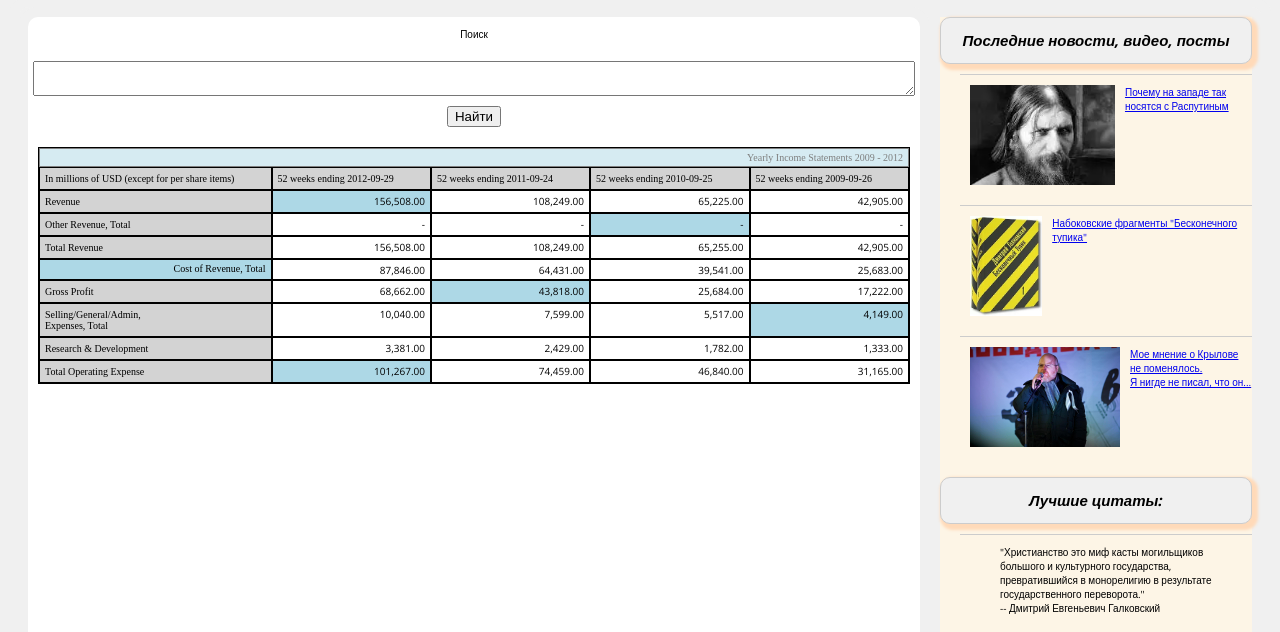
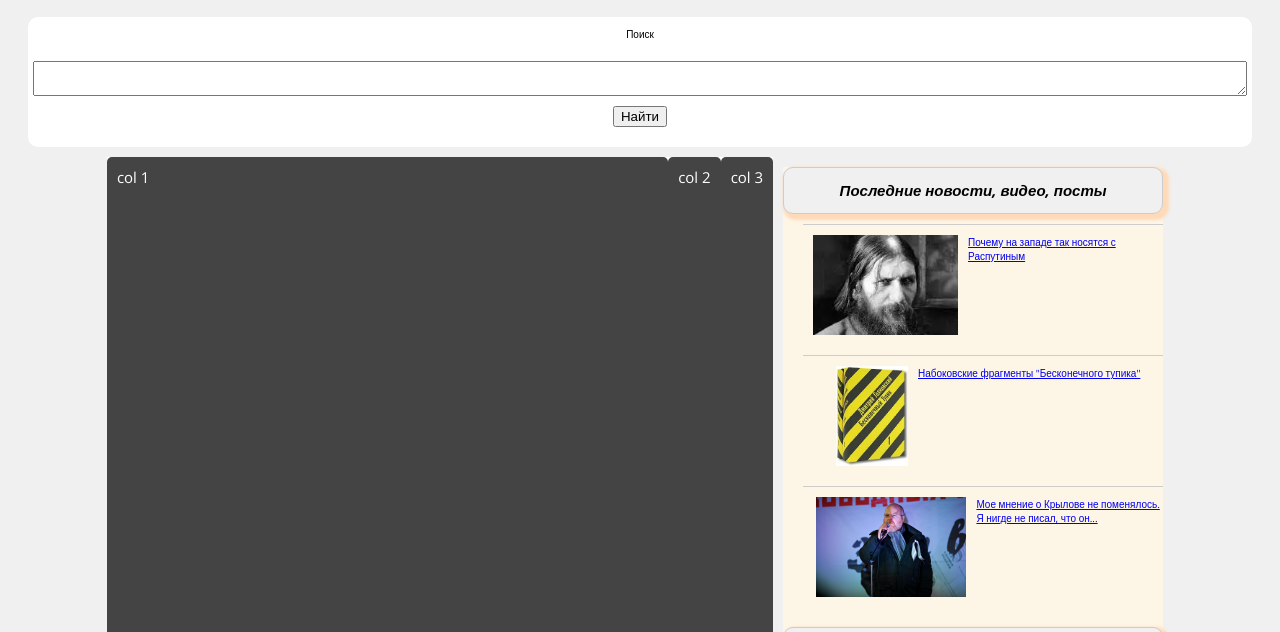
Before and after one commit to TurnTheSlayerXD/web, a plain HTML site: page index.html in a window 1280 px wide. Shown: the part 139-771 px from the top of the page. Drawn offline with nearby package versions, Linux system fonts and the light colour scheme; grey boxes are pictures that could not be loaded; a web font is replaced by a local one.

Commit message:
not done

```diff
--- a/css/styles.css
+++ b/css/styles.css
@@ -160,9 +160,7 @@ header div.header_title span.main_title {
         text-decoration: none;
         flex: 1 2;
 
-        display: flex;
-        justify-content: center;
-        align-items: center;
+        text-align: center;
     }
 
 }
@@ -392,21 +390,20 @@ span.aside_news_comment {
     padding-top: 10px;
 }
 
-div.grid_table {
+.grid_table {
     display: grid;
     border: solid 0.5px #000;
-    margin-left: 10px;
-    margin-right: 10px;
+    grid-auto-flow: row;
 
 }
 
 
-div.grid_table_header {
-    border: solid 0.5px #000;
+
+.grid_table_header {
+    border: solid 1px #000;
     font-family: "Times New Roman", serif;
-    grid-column: 1/6;
+    grid-column: 1/5;
     text-align: center;
-    vertical-align: center;
     opacity: 0.5;
     background-color: #a8c7fa;
 
@@ -415,18 +412,17 @@ div.grid_table_header {
 
 }
 
-div.grid_column_name {
+.grid_column_name {
     padding-top: 5px;
     padding-bottom: 5px;
     padding-left: 5px;
 
     font-family: "Times New Roman", serif;
     border: solid 0.5px #000;
-    background-color: lightgray;
 }
 
 
-div.grid_row_name {
+.grid_row_name {
     padding-top: 5px;
     padding-bottom: 5px;
     padding-left: 5px;
@@ -435,18 +431,39 @@ div.grid_row_name {
     background-color: lightgray;
 }
 
-div.grid_table > div:nth-child(7n + 1) {
-    background-color: lightblue;
+
+
+.grid_row_data {
     border: solid 0.5px #000;
     text-align: right;
     padding-top: 3px;
     padding-right: 5px;
 }
 
+.grid_row {
+    display: grid;
+    grid-auto-flow: column;
+}
 
-div.grid_row_data {
-    border: solid 0.5px #000;
-    text-align: right;
-    padding-top: 3px;
-    padding-right: 5px;
+.grid_row:nth-child(even) {
+    background-color: yellowgreen;
 }
+
+.wrapper {
+    display: grid;
+    grid-template-columns: repeat(3, auto);
+    background-color: #fff;
+    color: #444;
+    max-width: 800px;
+}
+
+.box {
+    background-color: #444;
+    color: #fff;
+    border-radius: 5px;
+    padding: 10px;
+    font-size: 150%;
+}
+.row {
+    display: contents;
+}
--- a/index.html
+++ b/index.html
@@ -10,15 +10,17 @@
 
     <link rel="preconnect" href="https://fonts.googleapis.com">
     <link rel="preconnect" href="https://fonts.gstatic.com" crossorigin>
-    <link href="https://fonts.googleapis.com/css2?family=Edu+AU+VIC+WA+NT+Guides:wght@400..700&display=swap" rel="stylesheet">
+    <link href="https://fonts.googleapis.com/css2?family=Edu+AU+VIC+WA+NT+Guides:wght@400..700&display=swap"
+          rel="stylesheet">
     <link href="./css/styles.css" rel="stylesheet">
     <link rel="preconnect" href="https://fonts.googleapis.com">
     <link rel="preconnect" href="https://fonts.gstatic.com" crossorigin>
-    <link href="https://fonts.googleapis.com/css2?family=Open+Sans:ital,wght@0,300..800;1,300..800&display=swap" rel="stylesheet">
+    <link href="https://fonts.googleapis.com/css2?family=Open+Sans:ital,wght@0,300..800;1,300..800&display=swap"
+          rel="stylesheet">
 </head>
 
 <body>
-<header class = "galkovsky_header">
+<header class="galkovsky_header">
     <div class="header_box">
         <img src="imgs/фото.jfif" alt="фото Галковского">
         <div class="header_title">
@@ -47,7 +49,6 @@
 <main>
 
 
-
     <div class="page_content">
 
         <div class="main_content">
@@ -62,66 +63,26 @@
                 <input placeholder="Поиск по ключевым словам" type="submit" value="Найти">
             </form>
 
-            <div class="grid_table">
 
-                <div class="grid_table_header">Yearly Income Statements 2009 - 2012</div>
-                <div class="grid_column_name"> In millions of USD (except for per share items)</div>
-                <div class="grid_column_name"> 52 weeks ending 2012-09-29</div>
-                <div class="grid_column_name">52 weeks ending 2011-09-24</div>
-                <div class="grid_column_name">52 weeks ending 2010-09-25</div>
-                <div class="grid_column_name">52 weeks ending 2009-09-26</div>
+        </div>
+        <div class="wrapper">
+            <div class="box a">col 1</div>
+            <div class="box b">col 2</div>
+            <div class="box c">col 3</div>
 
-                <div class="grid_row_name">Revenue</div>
-                <div class="grid_row_data">156,508.00</div>
-                <div class="grid_row_data">108,249.00</div>
-                <div class="grid_row_data">65,225.00</div>
-                <div class="grid_row_data">42,905.00</div>
+            <!-- Table Row -->
+            <tr class="row">
+                <td class="box d">short data</td>
+                <td class="box e">a really long piece of dataa really long piece of data</td>
+                <td class="box f">short data</td>
+            </tr>
 
-                <div class="grid_row_name">Other Revenue, Total</div>
-                <div class="grid_row_data">-</div>
-                <div class="grid_row_data">-</div>
-                <div class="grid_row_data">-</div>
-                <div class="grid_row_data">-</div>
-
-                <div class="grid_row_name">Total Revenue</div>
-                <div class="grid_row_data">156,508.00</div>
-                <div class="grid_row_data">108,249.00</div>
-                <div class="grid_row_data">65,255.00</div>
-                <div class="grid_row_data">42,905.00</div>
-
-                <div class="grid_row_name">Cost of Revenue, Total</div>
-                <div class="grid_row_data">87,846.00</div>
-                <div class="grid_row_data">64,431.00</div>
-                <div class="grid_row_data">39,541.00</div>
-                <div class="grid_row_data">25,683.00</div>
-
-                <div class="grid_row_name">Gross Profit</div>
-                <div class="grid_row_data">68,662.00</div>
-                <div class="grid_row_data">43,818.00</div>
-                <div class="grid_row_data">25,684.00</div>
-                <div class="grid_row_data">17,222.00</div>
-
-                <div class="grid_row_name">Selling/General/Admin,<br/>Expenses, Total</div>
-                <div class="grid_row_data">10,040.00</div>
-                <div class="grid_row_data">7,599.00</div>
-                <div class="grid_row_data">5,517.00</div>
-                <div class="grid_row_data">4,149.00</div>
-
-                <div class="grid_row_name">Research & Development</div>
-                <div class="grid_row_data">3,381.00</div>
-                <div class="grid_row_data">2,429.00</div>
-                <div class="grid_row_data">1,782.00</div>
-                <div class="grid_row_data">1,333.00</div>
-
-                <div class="grid_row_name">Total Operating Expense</div>
-                <div class="grid_row_data">101,267.00</div>
-                <div class="grid_row_data">74,459.00</div>
-                <div class="grid_row_data">46,840.00</div>
-                <div class="grid_row_data">31,165.00</div>
-
-            </div>
-
-
+            <!-- Table Row -->
+            <tr class="row">
+                <td class="box d">short data</td>
+                <td class="box e">a really long piece of data</td>
+                <td class="box f">short data</td>
+            </tr>
         </div>
 
         <aside class="main_aside_group">
```
